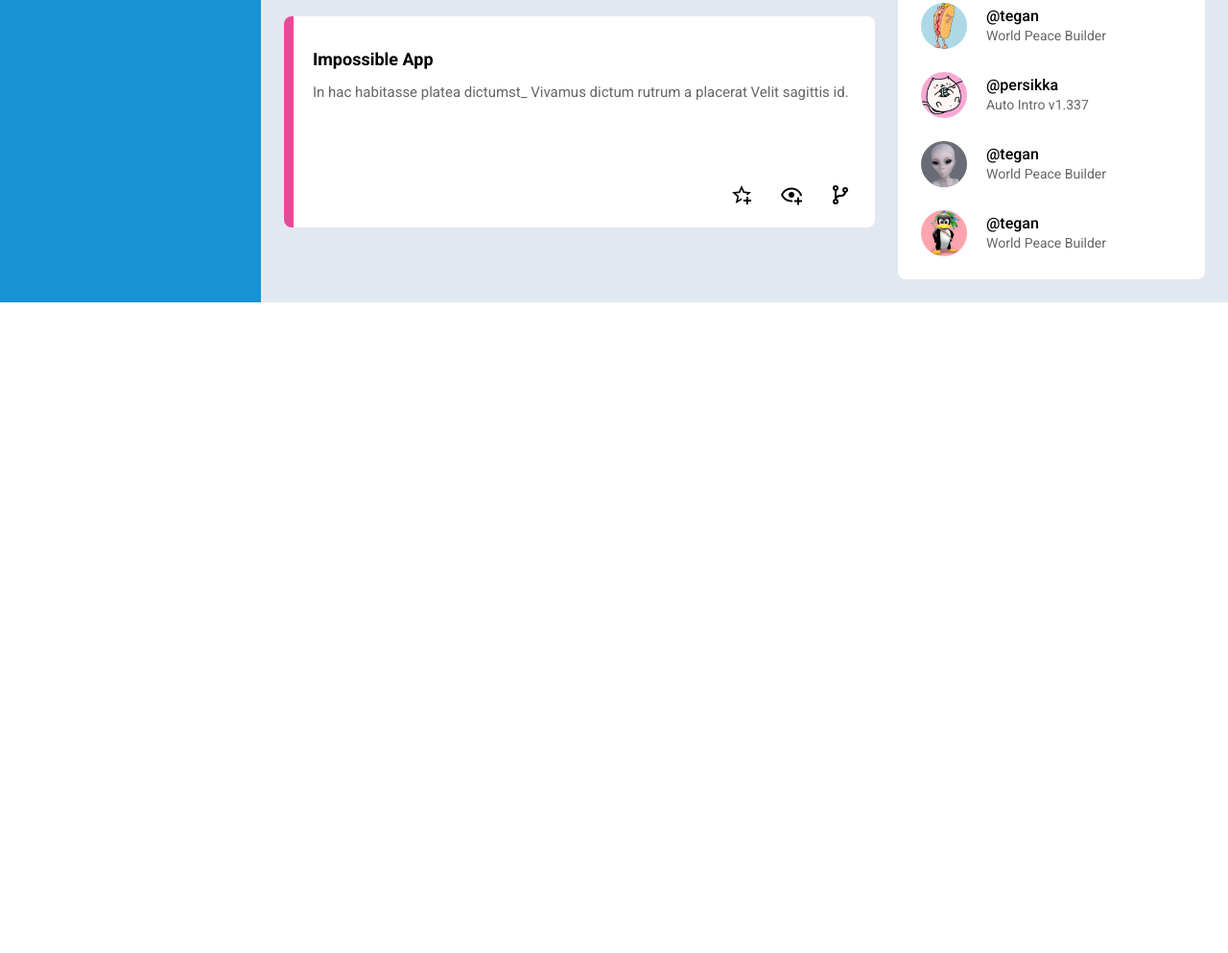
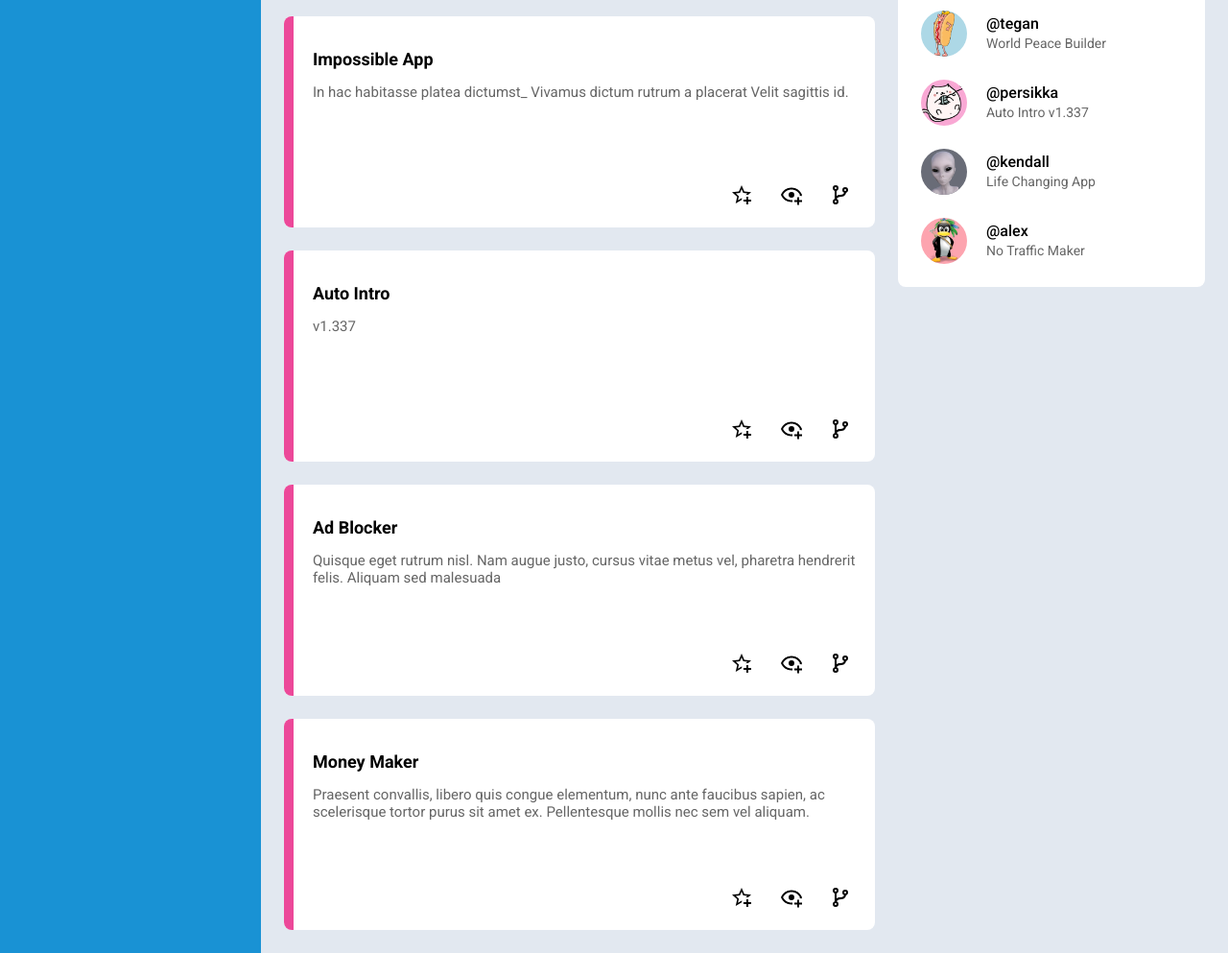
Before and after one commit to nukmuk/admin-dashboard, a plain HTML site: page index.html in a window 1280 px wide. Shown: the part 675-1668 px from the top of the page at 96% size. Before the commit the page ends 990 px from the top, so only its background shows below. Drawn offline with Linux system fonts and the light colour scheme.

Commit message:
Add content

```diff
--- a/index.html
+++ b/index.html
@@ -133,6 +133,41 @@
                             <img src="./icons/source-branch.svg" alt="Connect" class="icon">
                         </div>
                     </div>
+                    <div class="card">
+                        <div class="edge"></div>
+                        <div class="title">Auto Intro</div>
+                        <div class="body">v1.337</div>
+                        <div class="card-btns">
+                            <img src="./icons/star-plus-outline.svg" alt="Star" class="icon">
+                            <img src="./icons/eye-plus-outline.svg" alt="Eye" class="icon">
+                            <img src="./icons/source-branch.svg" alt="Connect" class="icon">
+                        </div>
+                    </div>
+                    <div class="card">
+                        <div class="edge"></div>
+                        <div class="title">Ad Blocker</div>
+                        <div class="body">Quisque eget rutrum nisl. Nam augue
+                            justo, cursus vitae metus vel, pharetra
+                            hendrerit felis. Aliquam sed malesuada</div>
+                        <div class="card-btns">
+                            <img src="./icons/star-plus-outline.svg" alt="Star" class="icon">
+                            <img src="./icons/eye-plus-outline.svg" alt="Eye" class="icon">
+                            <img src="./icons/source-branch.svg" alt="Connect" class="icon">
+                        </div>
+                    </div>
+                    <div class="card">
+                        <div class="edge"></div>
+                        <div class="title">Money Maker</div>
+                        <div class="body">Praesent convallis, libero quis congue
+                            elementum, nunc ante faucibus sapien, ac
+                            scelerisque tortor purus sit amet ex.
+                            Pellentesque mollis nec sem vel aliquam.</div>
+                        <div class="card-btns">
+                            <img src="./icons/star-plus-outline.svg" alt="Star" class="icon">
+                            <img src="./icons/eye-plus-outline.svg" alt="Eye" class="icon">
+                            <img src="./icons/source-branch.svg" alt="Connect" class="icon">
+                        </div>
+                    </div>
                 </div>
 
 
@@ -180,13 +215,13 @@
                     </div>
                     <div class="user">
                         <img src="./images/alien.png" alt="Profile picture" class="profile-pic gray">
-                        <div class="name">@tegan</div>
-                        <div class="app">World Peace Builder</div>
+                        <div class="name">@kendall</div>
+                        <div class="app">Life Changing App</div>
                     </div>
                     <div class="user">
                         <img src="./images/penguin.png" alt="Profile picture" class="profile-pic rose">
-                        <div class="name">@tegan</div>
-                        <div class="app">World Peace Builder</div>
+                        <div class="name">@alex</div>
+                        <div class="app">No Traffic Maker</div>
                     </div>
                 </div>
             </div>
--- a/style.css
+++ b/style.css
@@ -279,7 +279,7 @@
 	flex-direction: column;
 	gap: 24px;
 	height: min-content;
-	padding: 32px;
+	padding: 36px 36px;
     align-items: start;
 }
 .announcement > .title {
```
